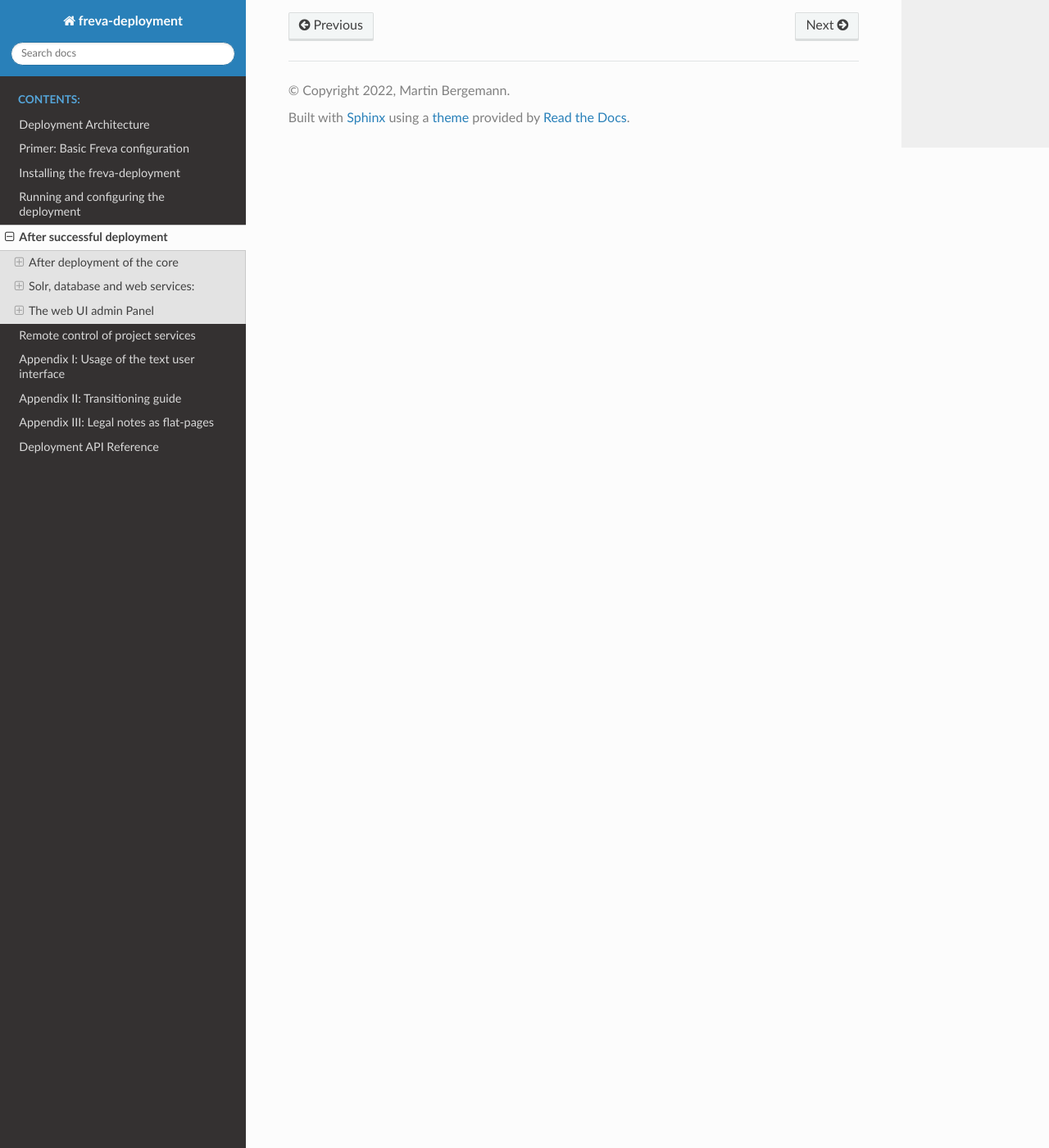
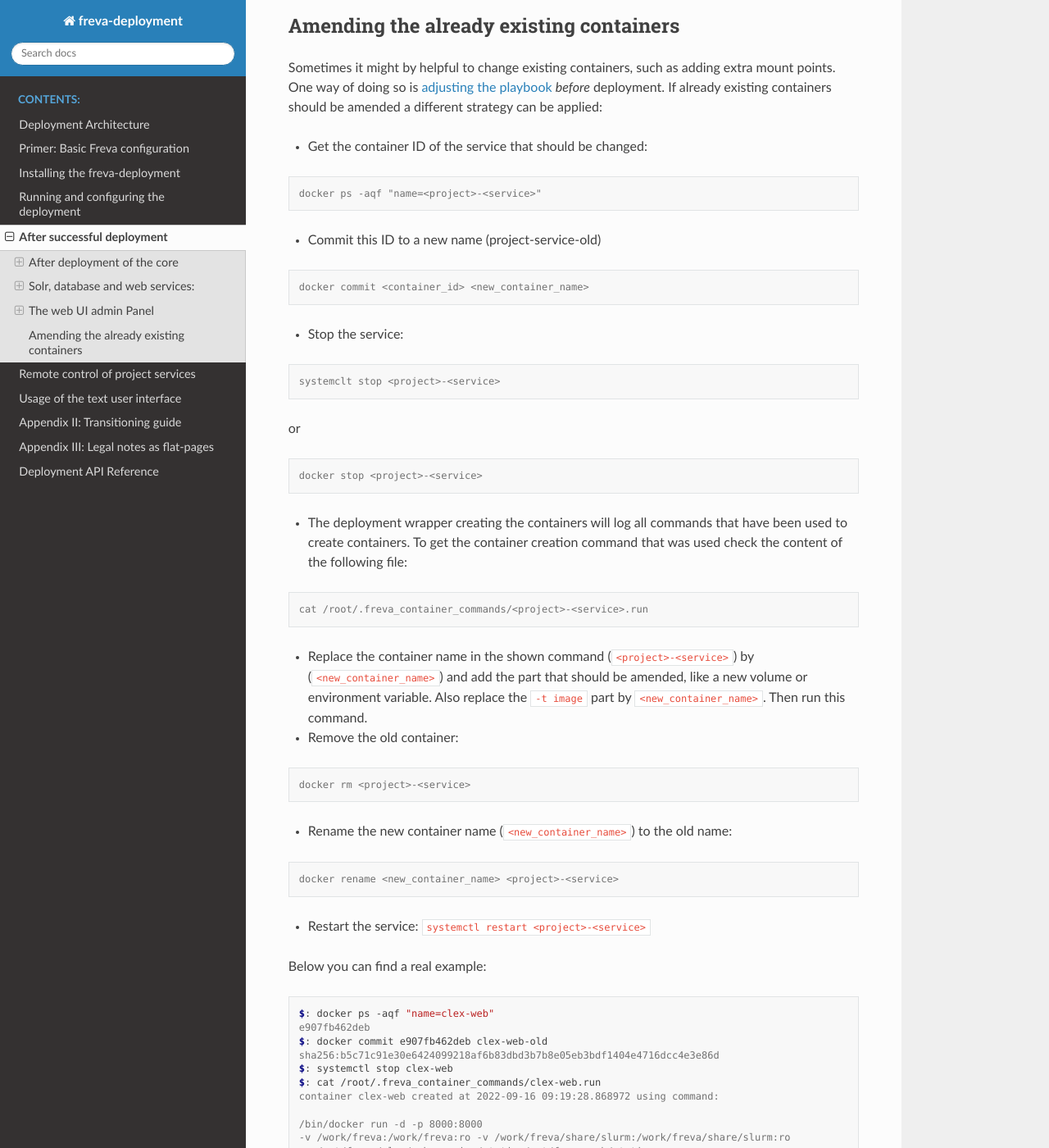
Before and after one commit to FREVA-CLINT/freva-deployment, a Sphinx documentation site: the page built from docs/AfterDeployment.md, in a window 1280 px wide and 1400 px high, scrolled down 1899 px. Shown: the whole window at 82% size. Built offline with Sphinx 7.4.7 and the Read the Docs theme 2.0.0, drawn with Linux system fonts in a browser that asks for light colours; some of the changed text lies outside the part shown.

Commit message:
Create Django sites on deployment, add more docs

````diff
--- a/docs/AfterDeployment.md
+++ b/docs/AfterDeployment.md
@@ -77,3 +77,88 @@
 *admin* panel. All flat-pages starting with the url **/legal** for example
 `/legal/privacy/` will be added as a link to the footer of home page. Examples
 of the content of such flat-pages can be found in the [Appendix III](LegalNotes.html).
+
+## Amending the already existing containers
+Sometimes it might by helpful to change existing containers, such as adding
+extra mount points. One way of doing so is
+[adjusting the playbook](Configure.html#advanced-adjusting-the-playbook) *before*
+deployment. If already existing containers should be amended a different
+strategy can be applied:
+
+- Get the container ID of the service that should be changed:
+```console
+docker ps -aqf "name=<project>-<service>"
+```
+- Commit this ID to a new name (project-service-old)
+```console
+docker commit <container_id> <new_container_name>
+```
+- Stop the service:
+
+```console
+systemclt stop <project>-<service>
+```
+or
+```console
+docker stop <project>-<service>
+```
+- The deployment wrapper creating the containers will log all commands that
+have been used to create containers. To get the container creation command that
+was used check the content of the following file:
+
+```console
+cat /root/.freva_container_commands/<project>-<service>.run
+```
+
+- Replace the container name in the shown command (`<project>-<service>`) by
+(`<new_container_name>`) and add the part that should be amended, like a new
+volume or environment variable. Also replace the `-t image` part by
+`<new_container_name>`. Then run this command.
+
+- Remove the old container:
+```console
+docker rm <project>-<service>
+```
+
+- Rename the new container name (`<new_container_name>`) to the old name:
+
+```console
+docker rename <new_container_name> <project>-<service>
+```
+
+- Restart the service: `systemctl restart <project>-<service>`
+
+Below you can find a real example:
+
+```console
+$: docker ps -aqf "name=clex-web"
+e907fb462deb
+$: docker commit e907fb462deb clex-web-old
+sha256:b5c71c91e30e6424099218af6b83dbd3b7b8e05eb3bdf1404e4716dcc4e3e86d
+$: systemctl stop clex-web
+$: cat /root/.freva_container_commands/clex-web.run
+container clex-web created at 2022-09-16 09:19:28.868972 using command:
+
+/bin/docker run -d -p 8000:8000
+-v /work/freva:/work/freva:ro -v /work/freva/share/slurm:/work/freva/share/slurm:ro
+-v /opt/freva/clex/web_service/static:/opt/freva_web/static:z
+-v /work/freva/share/work:/work/freva/share/work:ro
+-e EVALUATION_SYSTEM_CONFIG_FILE=/work/freva/evaluation_system.conf
+--name freva-dev-web -t registry.gitlab.dkrz.de/freva/freva_web/freva_web:main
+
+$: /bin/docker run -d -p 8000:8000 \
+-v /work/freva:/work/freva:ro -v /work/freva/share/slurm:/work/freva/share/slurm:ro \
+-v /opt/freva/clex/web_service/static:/opt/freva_web/static:z \
+-v /opt/freva/clex/web_service/static:/opt/freva_web/static:z \
+-v /work/freva/share/work:/work/freva/share/work:ro \
+-v /work/new_mount:/work/new_mount:ro \
+-e EVALUATION_SYSTEM_CONFIG_FILE=/work/freva/evaluation_system.conf \
+--name clex-web-old clex-web-old
+991e704b066d3a608504091d243f56cbac67100f54a7a5aeca0c352bbc4f4696
+
+$: docker rm clex-web
+clex-web
+
+$: docker rename clex-web-old clex-web
+$: systemctl restart clex-web
+```
--- a/src/freva_deployment/__init__.py
+++ b/src/freva_deployment/__init__.py
@@ -1,4 +1,4 @@
-__version__ = "2208.0.7"
+__version__ = "2208.0.8"
 AVAILABLE_PYTHON_VERSIONS = ["3.7", "3.8", "3.9", "3.10"]
 AVAILABLE_CONDA_ARCHS = [
     "Linux-x86_64",
````
Also changed, not shown: docs/LegalNotes.md (+6 -4 lines), docs/TuiHowto.md (+8 -6 lines), 1 other file.
